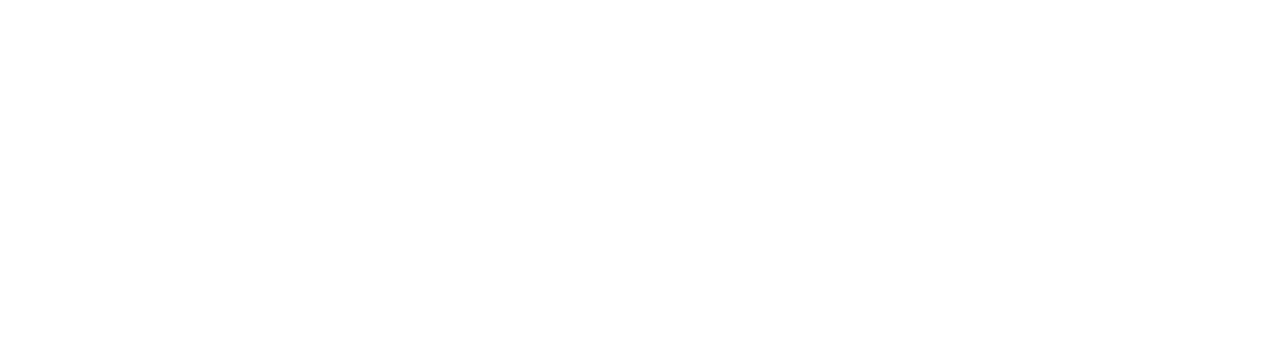
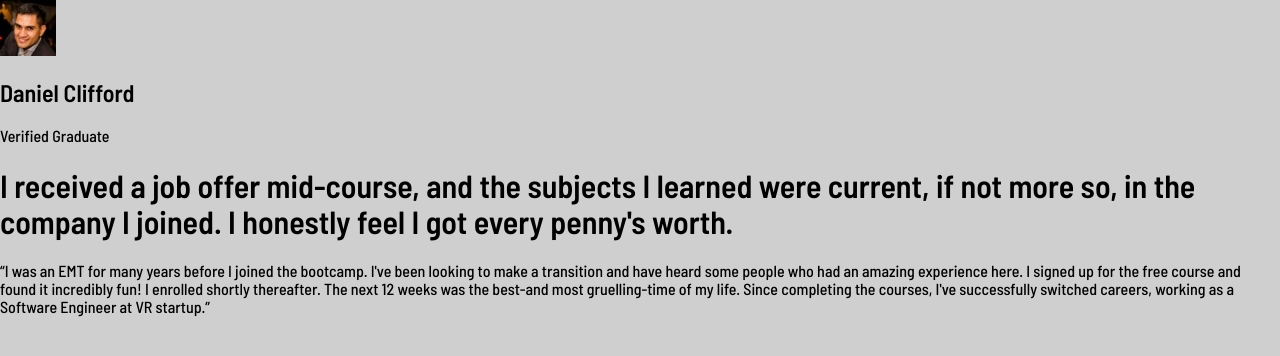
Before and after one commit to Miron-Silviu/testimonials-grid, a plain HTML site: page index.html in a window 1280 px wide. Drawn offline with Linux system fonts and the light colour scheme.

Commit message:
Build : Build daniel-clifford.html

```diff
--- a/css/style.css
+++ b/css/style.css
@@ -0,0 +1,15 @@
+@import "./normalize.css";
+
+:root {
+  --moderate-violet: hsl(263, 55%, 52%);
+  --very-dark-grayish-blue: hsl(217, 19%, 35%);
+  --very-dark-blackish-blue: hsl(219, 29%, 14%);
+  --white: hsl(0, 0%, 100%);
+  --light-gray: hsl(0, 0%, 81%);
+  --light-grayish-blue: hsl(210, 46%, 95%);
+}
+
+body {
+  background: var(--light-gray);
+  font-family: "Barlow Semi Condensed", sans-serif;
+}
--- a/index.html
+++ b/index.html
@@ -3,10 +3,25 @@
   <head>
     <meta charset="UTF-8" />
     <meta name="viewport" content="width=device-width, initial-scale=1.0" />
-    <title>Document</title>
+    <title>Testimonial-cards</title>
+    <link rel="preconnect" href="https://fonts.googleapis.com" />
+    <link rel="preconnect" href="https://fonts.gstatic.com" crossorigin />
+    <link href="https://fonts.googleapis.com/css2?family=Barlow+Semi+Condensed:wght@500;600&display=swap" rel="stylesheet" />
     <link rel="stylesheet" href="./css/normalize.css" />
     <link rel="stylesheet" href="./css/style.css" />
   </head>
 
-  <body></body>
+  <body>
+    <section class="testimonial__grid">
+      <div class="testimonial__card">
+        <img class="card__image" src="./images/image-daniel.jpg" alt="Daniel-card" />
+        <h2 class="card__name">Daniel Clifford</h2>
+        <p>Verified Graduate</p>
+        <h1 class="card__description">I received a job offer mid-course, and the subjects I learned were current, if not more so, in the company I joined. I honestly feel I got every penny's worth.</h1>
+        <article class="card__story">
+          <q>I was an EMT for many years before I joined the bootcamp. I've been looking to make a transition and have heard some people who had an amazing experience here. I signed up for the free course and found it incredibly fun! I enrolled shortly thereafter. The next 12 weeks was the best-and most gruelling-time of my life. Since completing the courses, I've successfully switched careers, working as a Software Engineer at VR startup.</q>
+        </article>
+      </div>
+    </section>
+  </body>
 </html>
```
Also changed, not shown: components/daniel-clifford.html (added), images/bg-pattern-quotation.svg (added), images/favicon-32x32.png (added), images/image-daniel.jpg (added), images/image-jeanette.jpg (added), images/image-jonathan.jpg (added), images/image-kira.jpg (added), images/image-patrick.jpg (added).
